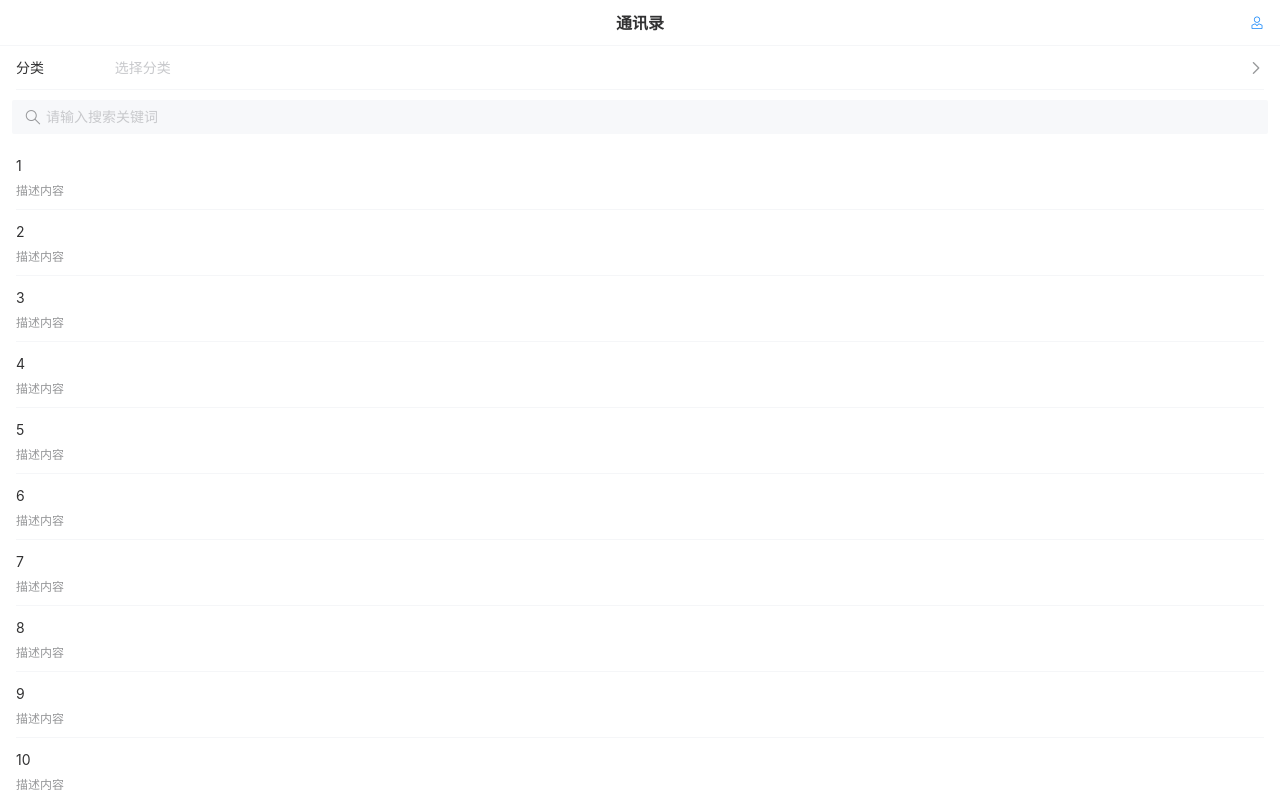
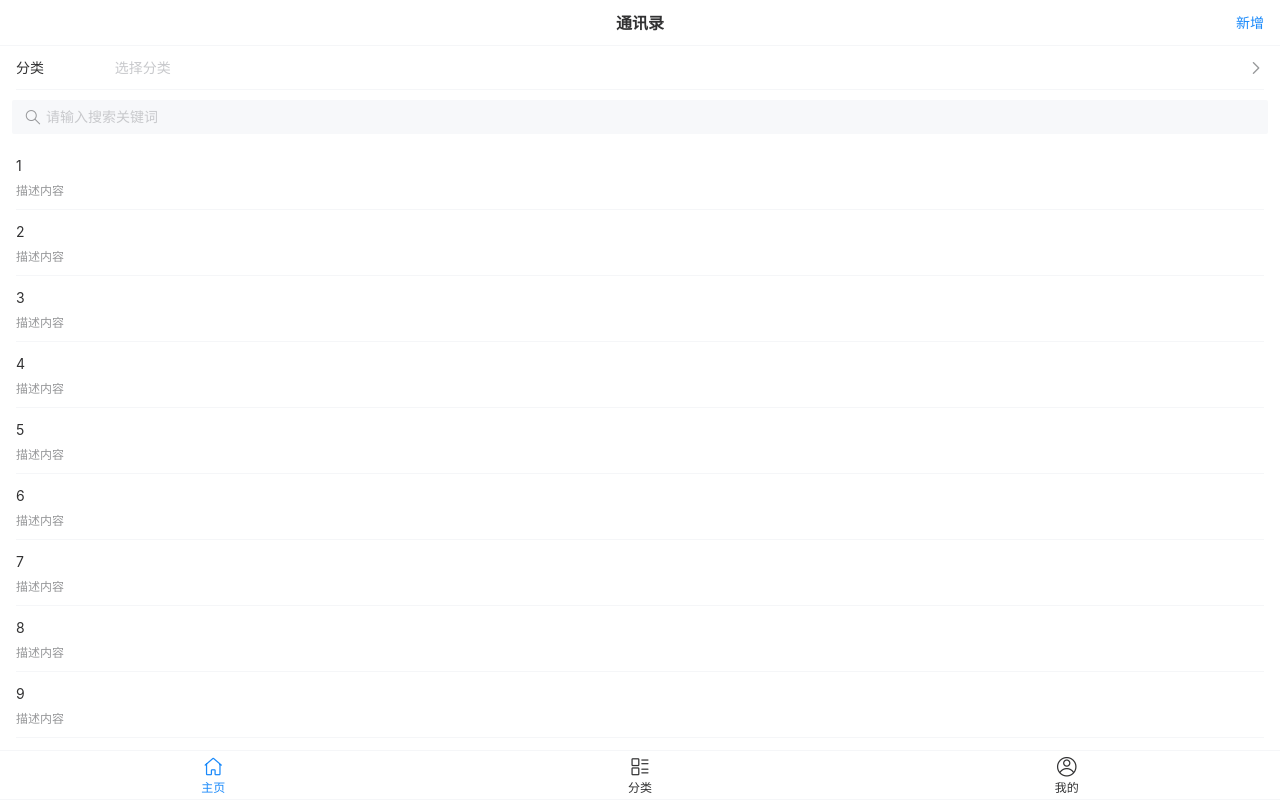
Before and after one commit to Dracowyn/vue3-address-book, a Vue app: page / in a window 1280 px wide. Shown: the top 800 px of the page. Built offline with nearby package versions, Linux system fonts and the light colour scheme.

Commit message:
优化首页效果

```diff
--- a/src/views/Home.vue
+++ b/src/views/Home.vue
@@ -12,6 +12,9 @@ const list = ref([]);
 const loading = ref(false);
 // 是否加载完成
 const finished = ref(false);
+
+// 激活的底部导航栏标签
+const active = ref('index');
 
 // 分类选择器数据
 const columns = [
@@ -47,9 +50,9 @@ const onLoad = () => {
 	}, 1000);
 };
 
-// 登录按钮
-const onLogin = () => {
-	router.push('/login');
+// 新增通讯录按钮
+const onAdd = () => {
+	router.push('/address/add');
 };
 
 </script>
@@ -58,11 +61,10 @@ const onLogin = () => {
 	<!-- 导航栏 -->
 	<van-nav-bar
 		title="通讯录"
-		@clickRight="onLogin"
+		right-text="新增"
+		@clickRight="onAdd"
+		fixed
 	>
-		<template #right>
-			<van-icon name="user-o" />
-		</template>
 	</van-nav-bar>
 
 	<!-- 选择器（分类选择） -->
@@ -73,6 +75,7 @@ const onLogin = () => {
 		label="分类"
 		placeholder="选择分类"
 		@click="showPicker = true"
+		style="margin-top: 46px"
 	/>
 	<van-popup v-model:show="showPicker" round position="bottom">
 		<van-picker
@@ -103,6 +106,12 @@ const onLogin = () => {
 			</template>
 		</van-swipe-cell>
 	</van-list>
+
+	<van-tabbar v-model="active">
+		<van-tabbar-item icon="wap-home-o" name="index" to="/">主页</van-tabbar-item>
+		<van-tabbar-item icon="list-switch" name="type" to="/type">分类</van-tabbar-item>
+		<van-tabbar-item icon="user-circle-o" name="my" to="/login">我的</van-tabbar-item>
+	</van-tabbar>
 </template>
 
 <style scoped lang="scss">
```
